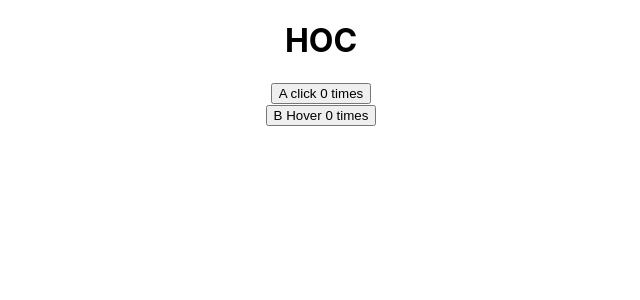
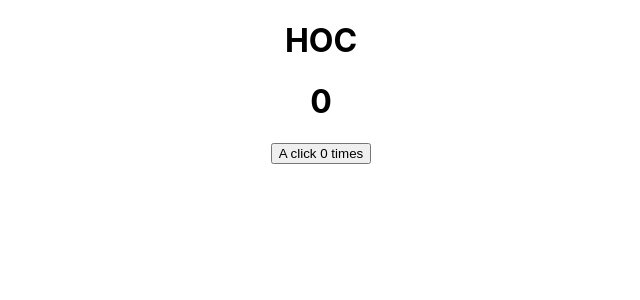
Before and after one commit to shiv7727/react-concepts, a React (Create React App) app: page / in a window 1280 px wide. Shown: the top 300 px of the page, without its empty margins (319-959 px from the left). Built offline with nearby package versions, Linux system fonts and the light colour scheme.

Commit message:
initial test

```diff
--- a/src/App.js
+++ b/src/App.js
@@ -2,13 +2,15 @@ import logo from './logo.svg';
 import './App.css';
 import A from './A';
 import B from './B';
+import CountShow from './components/countShow';
 
 function App() {
 	return (
 		<div className='App'>
 			<h1>HOC</h1>
-			<A />
-			<B />
+			{/* <A />
+			<B /> */}
+			<CountShow />
 		</div>
 	);
 }
--- /dev/null
+++ b/src/components/HOC components/Counter.js
@@ -0,0 +1,13 @@
+import React, { useState } from 'react';
+
+function Counter(Component) {
+	return function Counter(props) {
+		const [count, setCount] = useState(0);
+		const increment = () => {
+			setCount(count + 1);
+		};
+		return <Component count={count} increment={increment} />;
+	};
+}
+
+export default Counter;
--- /dev/null
+++ b/src/components/countShow.js
@@ -0,0 +1,14 @@
+import React from 'react';
+import Counter from './HOC components/Counter';
+
+const countShow = (props) => {
+	console.log(props);
+	return (
+		<div>
+			<h1>{props.count}</h1>
+			<button onClick={props.increment}> A click {props.count} times</button>
+		</div>
+	);
+};
+
+export default Counter(countShow);
```
